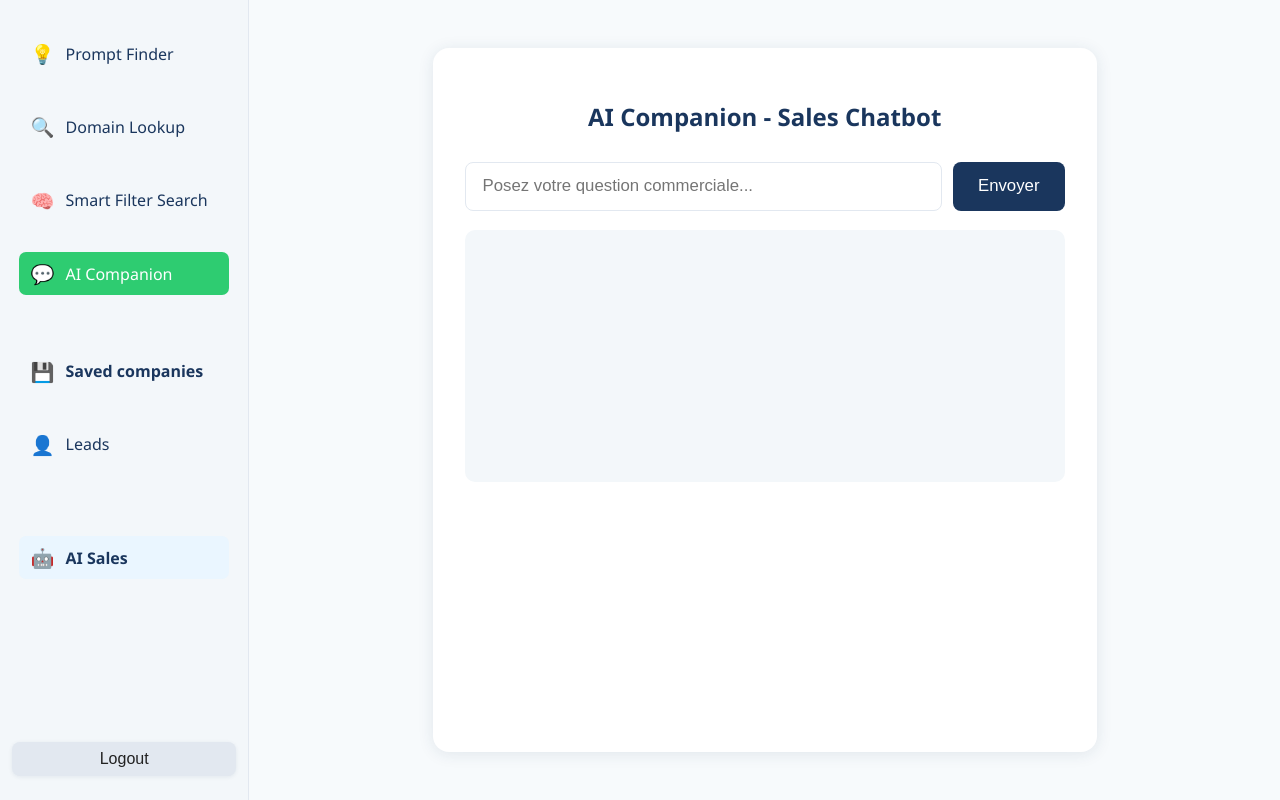
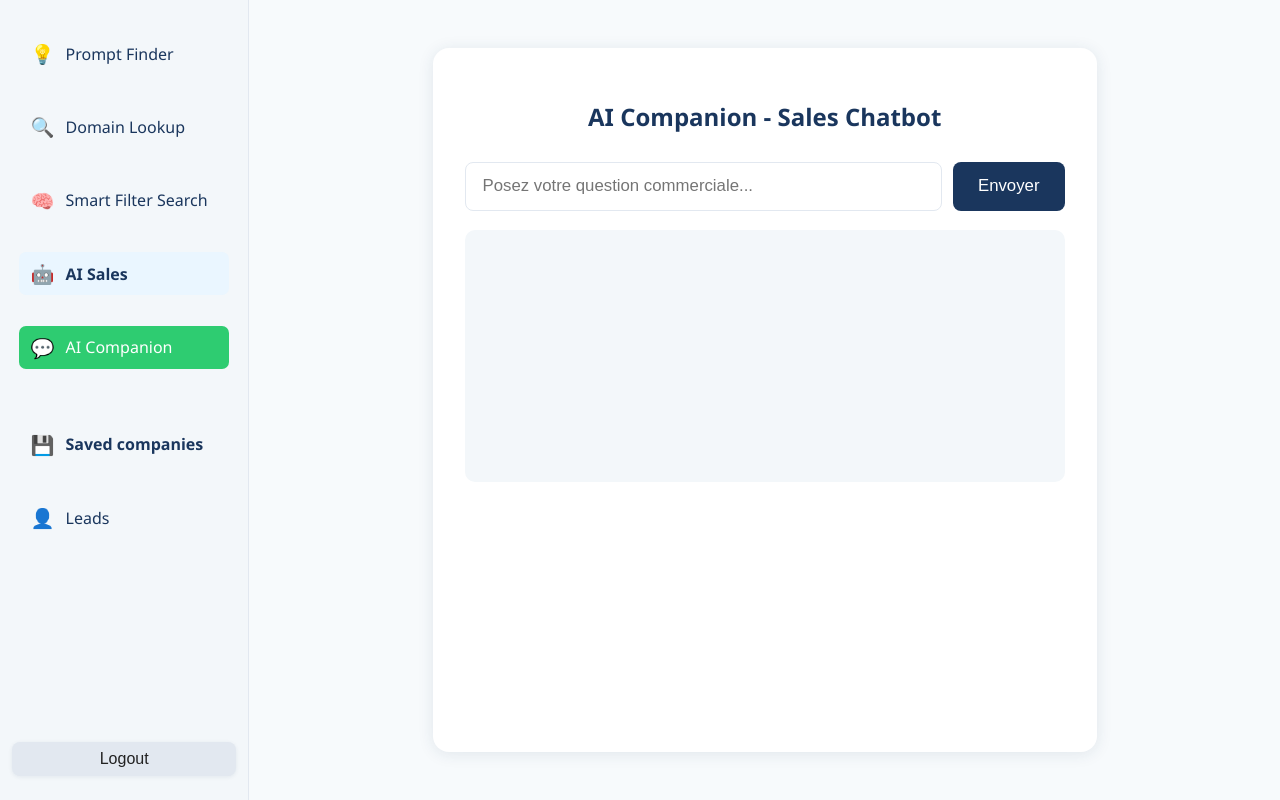
Before and after one commit to jeremchn/Archi, a website: page chatbot.html in a window 1280 px wide. Drawn offline with Linux system fonts and the light colour scheme.

Commit message:
bouton ai sales

```diff
--- a/chatbot.html
+++ b/chatbot.html
@@ -126,6 +126,9 @@
                 <li id="menu-filter" class="menu-item" style="display:flex;align-items:center;gap:0.7em;cursor:pointer;padding:0.5em 0.7em;border-radius:7px;transition:background 0.2s;">
                     <span style="font-size:1.2em;">🧠</span> <span>Smart Filter Search</span>
                 </li>
+                <li id="menu-aisales" class="menu-item" style="display:flex;align-items:center;gap:0.7em;cursor:pointer;padding:0.5em 0.7em;border-radius:7px;transition:background 0.2s;font-weight:600;color:#1a365d;background:#eaf6ff;">
+                    <span style="font-size:1.2em;">🤖</span> <span>AI Sales</span>
+                </li>
                 <li id="menu-chatbot" class="menu-item active" style="display:flex;align-items:center;gap:0.7em;cursor:pointer;padding:0.5em 0.7em;border-radius:7px;transition:background 0.2s;">
                     <span style="font-size:1.2em;">💬</span> <span>AI Companion</span>
                 </li>
@@ -136,9 +139,6 @@
                     <span style="font-size:1.2em;">👤</span> <span>Leads</span>
                 </li>
                 <li style="flex:1 1 auto;"></li>
-                <li id="menu-aisales" class="menu-item" style="display:flex;align-items:center;gap:0.7em;cursor:pointer;padding:0.5em 0.7em;border-radius:7px;transition:background 0.2s;font-weight:600;color:#1a365d;background:#eaf6ff;margin-bottom:1.2em;">
-                    <span style="font-size:1.2em;">🤖</span> <span>AI Sales</span>
-                </li>
             </ul>
         </nav>
         <button class="btn btn-gray" style="font-size:1em;padding:0.5em 1.1em;width:90%;position:absolute;left:5%;bottom:1.5em;background:#e2e8f0;color:#222;" onclick="window.location.href='auth.html'">Logout</button>
```
Also changed, not shown: index.html (+3 -3 lines).
